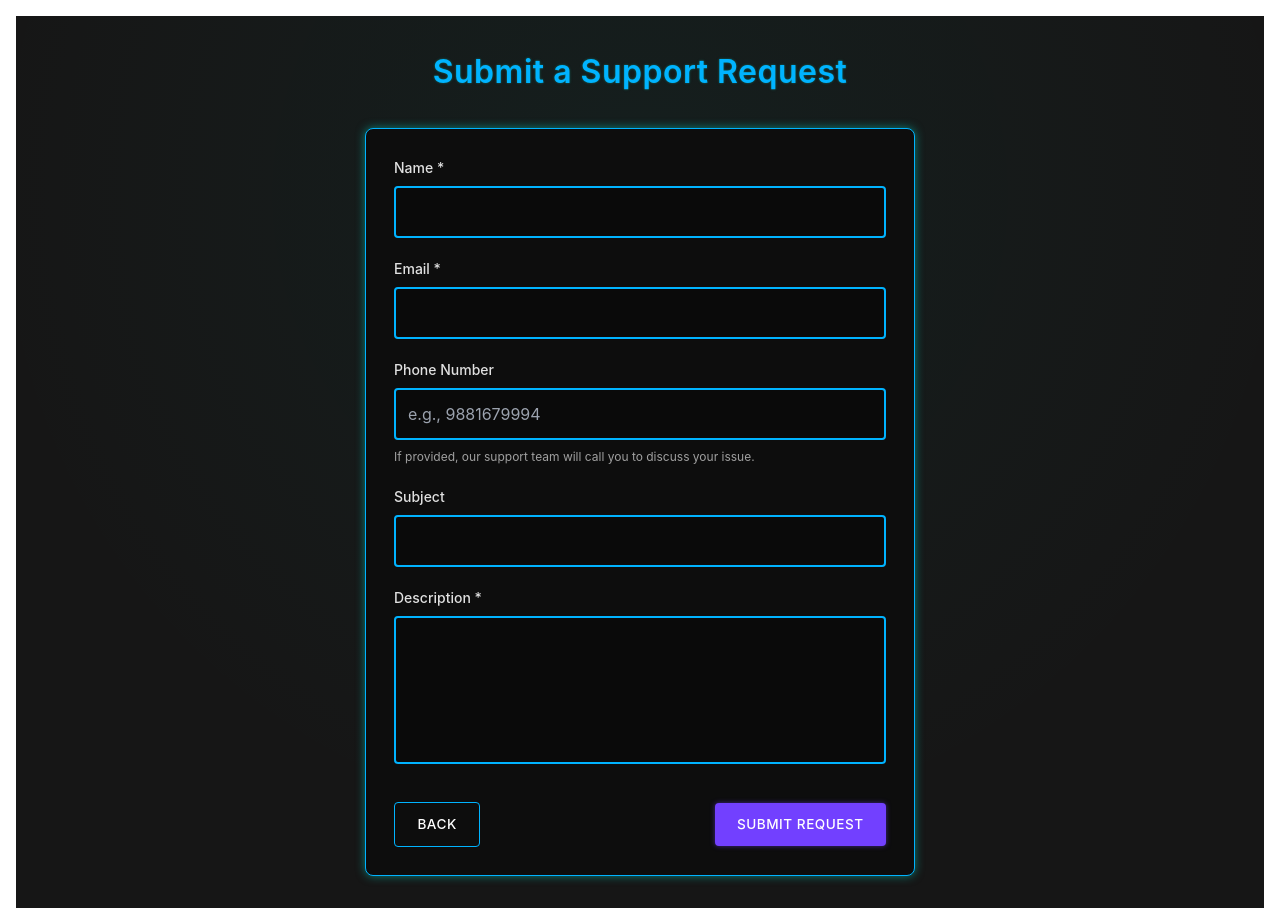
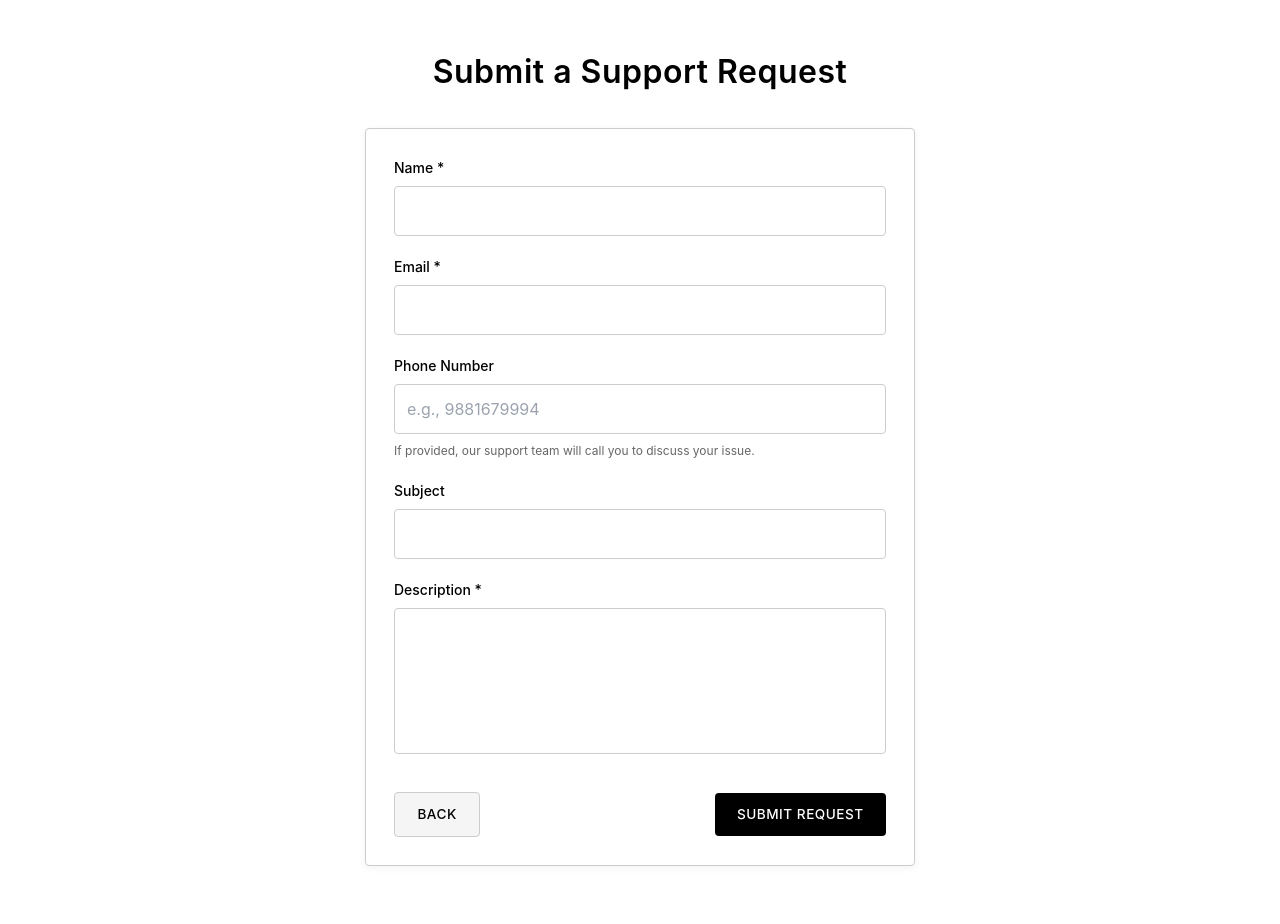
Before and after one commit to HawalaPay/Hawala, a Next.js app: page /support/text in a window 1280 px wide. Built offline with nearby package versions, Linux system fonts and the light colour scheme.

Commit message:
Added Support

```diff
--- a/app/styles/text.css
+++ b/app/styles/text.css
@@ -1,65 +1,25 @@
-/* support-form.css - Professional Banking Dark Theme */
+/* support-form.css - Minimal Black and White Theme */
 
 /* Base Styles */
 :root {
-    --primary-color: #00b3ff;
-    --secondary-color: #7240ff;
-    --accent-color: #36a3ff;
-    --dark-bg: #161616;
-    --darker-bg: #0d0d0d;
-    --border-glow: 0 0 5px rgba(0, 179, 255, 0.5);
-    --text-glow: 0 0 2px rgba(0, 179, 255, 0.3);
-    --button-glow: 0 0 8px rgba(0, 179, 255, 0.6);
-    --error-color: #ff4a6e;
-    --success-color:#6ab5ff;
-    --info-color: #6ab5ff;
-  }
-
-  @keyframes pulse {
-    0% { box-shadow: 0 0 0 0 rgba(0, 198, 180, 0.4); }
-    70% { box-shadow: 0 0 0 8px rgba(0, 198, 180, 0); }
-    100% { box-shadow: 0 0 0 0 rgba(0, 198, 180, 0); }
-  }
-
-  @keyframes float {
-    0% { transform: translateY(0px); }
-    50% { transform: translateY(-5px); }
-    100% { transform: translateY(0px); }
-  }
-
-  @keyframes glow {
-    0% { box-shadow: 0 0 3px rgba(0, 198, 180, 0.4); }
-    50% { box-shadow: 0 0 10px rgba(0, 198, 180, 0.6); }
-    100% { box-shadow: 0 0 3px rgba(0, 198, 180, 0.4); }
-  }
-
-  @keyframes textGlow {
-    0% { text-shadow: 0 0 2px rgba(0, 198, 180, 0.5); }
-    50% { text-shadow: 0 0 4px rgba(0, 198, 180, 0.7); }
-    100% { text-shadow: 0 0 2px rgba(0, 198, 180, 0.5); }
-  }
-
-  @keyframes borderFlow {
-    0% { border-color: var(--primary-color); }
-    50% { border-color: var(--secondary-color); }
-    100% { border-color: var(--primary-color); }
-  }
-
-  @keyframes shine {
-    0% { background-position: -100% center; }
-    100% { background-position: 100% center; }
+  --primary-color: #000000;
+  --accent-color: #333333;
+  --light-bg: #ffffff;
+  --light-gray: #f5f5f5;
+  --medium-gray: #e0e0e0;
+  --dark-gray: #666666;
+  --border-color: #cccccc;
 }
 
 /* General Layout */
 .support-container {
   min-height: 100vh;
-    background-color: var(--dark-bg);
-    background-image: radial-gradient(circle at 50% 20%, rgba(0, 198, 180, 0.05) 0%, rgba(0, 0, 0, 0) 70%);
+  background-color: var(--light-bg);
   padding: 2rem;
   display: flex;
   flex-direction: column;
   align-items: center;
-    color: white;
+  color: var(--primary-color);
   font-family: 'Inter', sans-serif;
 }
 
@@ -67,37 +27,19 @@
   font-size: 2rem;
   font-weight: 600;
   margin-bottom: 2rem;
-    text-shadow: var(--text-glow);
   color: var(--primary-color);
   letter-spacing: 0.5px;
-    animation: textGlow 3s infinite;
 }
 
 /* Form Container */
 .form-container {
   width: 100%;
   max-width: 550px;
-    background-color: var(--darker-bg);
-    border: 1px solid var(--primary-color);
-    border-radius: 8px;
+  background-color: var(--light-bg);
+  border: 1px solid var(--border-color);
+  border-radius: 4px;
   padding: 1.75rem;
-    box-shadow: var(--border-glow);
-    position: relative;
-    animation: glow 4s infinite;
-  }
-
-  .form-container::before {
-    content: '';
-    position: absolute;
-    top: -1px;
-    left: -1px;
-    right: -1px;
-    bottom: -1px;
-    z-index: -1;
-    background: linear-gradient(45deg, var(--primary-color), var(--secondary-color));
-    border-radius: 9px;
-    opacity: 0.15;
-    animation: borderFlow 5s linear infinite;
+  box-shadow: 0 2px 8px rgba(0, 0, 0, 0.05);
 }
 
 /* Form Fields */
@@ -110,24 +52,23 @@
   font-size: 0.875rem;
   font-weight: 500;
   margin-bottom: 0.5rem;
-    color: #e0e0e0;
+  color: var(--primary-color);
 }
 
 .form-input, .form-textarea {
   width: 100%;
   padding: 0.75rem;
-    border: 2px solid var(--primary-color);
-    background-color: rgba(0, 0, 0, 0.2);
-    color: white;
+  border: 1px solid var(--border-color);
+  background-color: var(--light-bg);
+  color: var(--primary-color);
   border-radius: 4px;
   outline: none;
-    transition: all 0.3s ease;
+  transition: all 0.2s ease;
   font-family: 'Inter', sans-serif;
 }
 
 .form-input:focus, .form-textarea:focus {
-    box-shadow: var(--border-glow);
-    border-color: var(--secondary-color);
+  border-color: var(--primary-color);
 }
 
 .form-textarea {
@@ -137,7 +78,7 @@
 
 .form-hint {
   font-size: 0.75rem;
-    color: #a0a0a0;
+  color: var(--dark-gray);
   margin-top: 0.5rem;
 }
 
@@ -151,43 +92,40 @@
 
 .back-button {
   padding: 0.7rem 1.4rem;
-    background-color: transparent;
-    color: #fff;
-    border: 1px solid var(--primary-color);
+  background-color: var(--light-gray);
+  color: var(--primary-color);
+  border: 1px solid var(--border-color);
   border-radius: 4px;
   font-family: 'Inter', sans-serif;
   font-weight: 500;
   cursor: pointer;
-    transition: all 0.3s ease;
+  transition: all 0.2s ease;
   text-transform: uppercase;
   letter-spacing: 0.5px;
   font-size: 0.85rem;
 }
 
 .back-button:hover {
-    background-color: rgba(0, 198, 180, 0.1);
-    box-shadow: 0 0 8px rgba(0, 198, 180, 0.5);
+  background-color: var(--medium-gray);
 }
 
 .send-button {
   padding: 0.7rem 1.4rem;
-    background-color: var(--secondary-color);
-    color: #fff;
+  background-color: var(--primary-color);
+  color: var(--light-bg);
   border: none;
   border-radius: 4px;
   font-family: 'Inter', sans-serif;
   font-weight: 500;
   cursor: pointer;
-    transition: all 0.3s ease;
+  transition: all 0.2s ease;
   text-transform: uppercase;
   letter-spacing: 0.5px;
-    box-shadow: 0 0 5px rgba(114, 64, 255, 0.5);
   font-size: 0.85rem;
 }
 
 .send-button:hover {
-    background-color: #8055ff;
-    box-shadow: 0 0 10px rgba(114, 64, 255, 0.7);
+  background-color: var(--accent-color);
 }
 
 .send-button:disabled {
@@ -195,16 +133,12 @@
   cursor: not-allowed;
 }
 
-  .send-button.sending {
-    animation: pulse 1.5s infinite;
-  }
-
 /* Error Message */
 .error-message {
-    background-color: rgba(255, 74, 110, 0.1);
-    border-left: 3px solid var(--error-color);
+  background-color: var(--light-gray);
+  border-left: 3px solid var(--primary-color);
   padding: 0.875rem;
-    color: var(--error-color);
+  color: var(--primary-color);
   margin-bottom: 1.5rem;
   font-size: 0.875rem;
   border-radius: 0 4px 4px 0;
@@ -214,37 +148,19 @@
 .response-container {
   width: 100%;
   max-width: 650px;
-    background-color: var(--darker-bg);
-    border: 1px solid var(--success-color);
-    border-radius: 8px;
+  background-color: var(--light-bg);
+  border: 1px solid var(--border-color);
+  border-radius: 4px;
   padding: 2rem;
-    box-shadow: 0 0 8px rgba(106, 181, 255, 0.4);
-    position: relative;
-    animation: glow 4s infinite;
-  }
-
-  .response-container::before {
-    content: '';
-    position: absolute;
-    top: -1px;
-    left: -1px;
-    right: -1px;
-    bottom: -1px;
-    z-index: -1;
-    background: linear-gradient(45deg, var(--info-color), var(--secondary-color));
-    border-radius: 9px;
-    opacity: 0.15;
-    animation: borderFlow 5s linear infinite;
+  box-shadow: 0 2px 8px rgba(0, 0, 0, 0.05);
 }
 
 .response-header {
   font-size: 1.5rem;
   font-weight: 600;
-    color: var(--success-color);
-    text-shadow: var(--text-glow);
+  color: var(--primary-color);
   margin-bottom: 1.5rem;
   text-align: center;
-    animation: textGlow 3s infinite;
 }
 
 /* Section Styling */
@@ -254,9 +170,9 @@
 .next-steps-section {
   margin-bottom: 1.75rem;
   padding: 1rem;
-    background-color: rgba(0, 0, 0, 0.2);
-    border-radius: 6px;
-    border-left: 3px solid var(--info-color);
+  background-color: var(--light-gray);
+  border-radius: 4px;
+  border-left: 3px solid var(--primary-color);
 }
 
 .section-title {
@@ -288,19 +204,19 @@
 }
 
 .description-content {
-    background-color: rgba(0, 0, 0, 0.2);
+  background-color: var(--light-gray);
   padding: 0.75rem;
   border-radius: 4px;
   margin-top: 0.5rem;
   white-space: pre-wrap;
   font-size: 0.9rem;
-    color: #e0e0e0;
+  color: var(--primary-color);
 }
 
 .solution-content,
 .next-steps-content {
   line-height: 1.6;
-    color: #e0e0e0;
+  color: var(--primary-color);
 }
 
 .next-steps-content p {
@@ -316,24 +232,22 @@
 
 .back-link {
   padding: 0.7rem 1.4rem;
-    background-color: var(--secondary-color);
-    color: #fff;
+  background-color: var(--primary-color);
+  color: var(--light-bg);
   border: none;
   border-radius: 4px;
   font-family: 'Inter', sans-serif;
   font-weight: 500;
   cursor: pointer;
-    transition: all 0.3s ease;
+  transition: all 0.2s ease;
   text-transform: uppercase;
   letter-spacing: 0.5px;
   font-size: 0.85rem;
   text-decoration: none;
-    box-shadow: 0 0 5px rgba(114, 64, 255, 0.5);
 }
 
 .back-link:hover {
-    background-color: #8055ff;
-    box-shadow: 0 0 10px rgba(114, 64, 255, 0.7);
+  background-color: var(--accent-color);
 }
 
 /* Responsive adjustments */
--- /dev/null
+++ b/app/support/page.tsx
@@ -0,0 +1,74 @@
+'use client';
+
+import { useState } from 'react';
+import { useRouter } from 'next/navigation';
+import { Mic, MessageSquare } from 'lucide-react';
+
+export default function SupportChoicePage() {
+  const router = useRouter();
+  const [hoveredOption, setHoveredOption] = useState<string | null>(null);
+
+  const handleOptionClick = (path: string) => {
+    router.push(path);
+  };
+
+  return (
+    <div className="flex flex-col items-center justify-center min-h-screen bg-white p-6">
+      <h1 className="text-3xl font-bold mb-6 text-black">How would you like to contact support?</h1>
+
+      <div className="flex flex-col md:flex-row gap-8 w-full max-w-3xl">
+        {/* Audio Option */}
+        <div
+          className={`flex-1 border-2 border-black p-8 flex flex-col items-center justify-center cursor-pointer transition-all duration-200 ${
+            hoveredOption === 'audio' ? 'bg-black text-white' : 'bg-white text-black'
+          }`}
+          onMouseEnter={() => setHoveredOption('audio')}
+          onMouseLeave={() => setHoveredOption(null)}
+          onClick={() => handleOptionClick('/support/audio')}
+        >
+          <Mic
+            size={64}
+            className={`mb-4 ${hoveredOption === 'audio' ? 'text-white' : 'text-black'}`}
+          />
+          <h2 className="text-xl font-semibold mb-3">Audio Support</h2>
+          <p className="text-center mb-6">Speak with our support team directly through a voice call.</p>
+          <button
+            className={`px-6 py-2 border-2 transition-colors ${
+              hoveredOption === 'audio'
+                ? 'border-white text-white'
+                : 'border-black text-black hover:bg-black hover:text-white'
+            }`}
+          >
+            Start Voice Call
+          </button>
+        </div>
+
+        {/* Text Option */}
+        <div
+          className={`flex-1 border-2 border-black p-8 flex flex-col items-center justify-center cursor-pointer transition-all duration-200 ${
+            hoveredOption === 'text' ? 'bg-black text-white' : 'bg-white text-black'
+          }`}
+          onMouseEnter={() => setHoveredOption('text')}
+          onMouseLeave={() => setHoveredOption(null)}
+          onClick={() => handleOptionClick('/support/text')}
+        >
+          <MessageSquare
+            size={64}
+            className={`mb-4 ${hoveredOption === 'text' ? 'text-white' : 'text-black'}`}
+          />
+          <h2 className="text-xl font-semibold mb-3">Text Support</h2>
+          <p className="text-center mb-6">Chat with our support team through text messaging.</p>
+          <button
+            className={`px-6 py-2 border-2 transition-colors ${
+              hoveredOption === 'text'
+                ? 'border-white text-white'
+                : 'border-black text-black hover:bg-black hover:text-white'
+            }`}
+          >
+            Start Text Chat
+          </button>
+        </div>
+      </div>
+    </div>
+  );
+}
```
Lines whose indentation alone changed are shown as unchanged.
